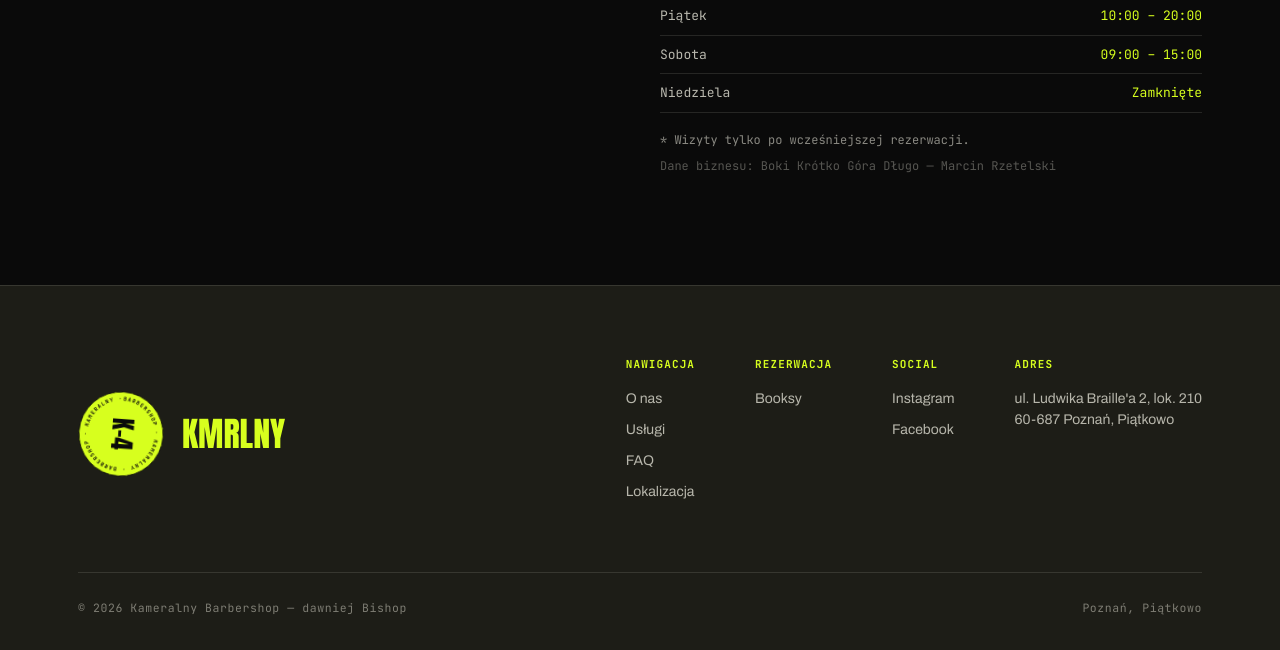
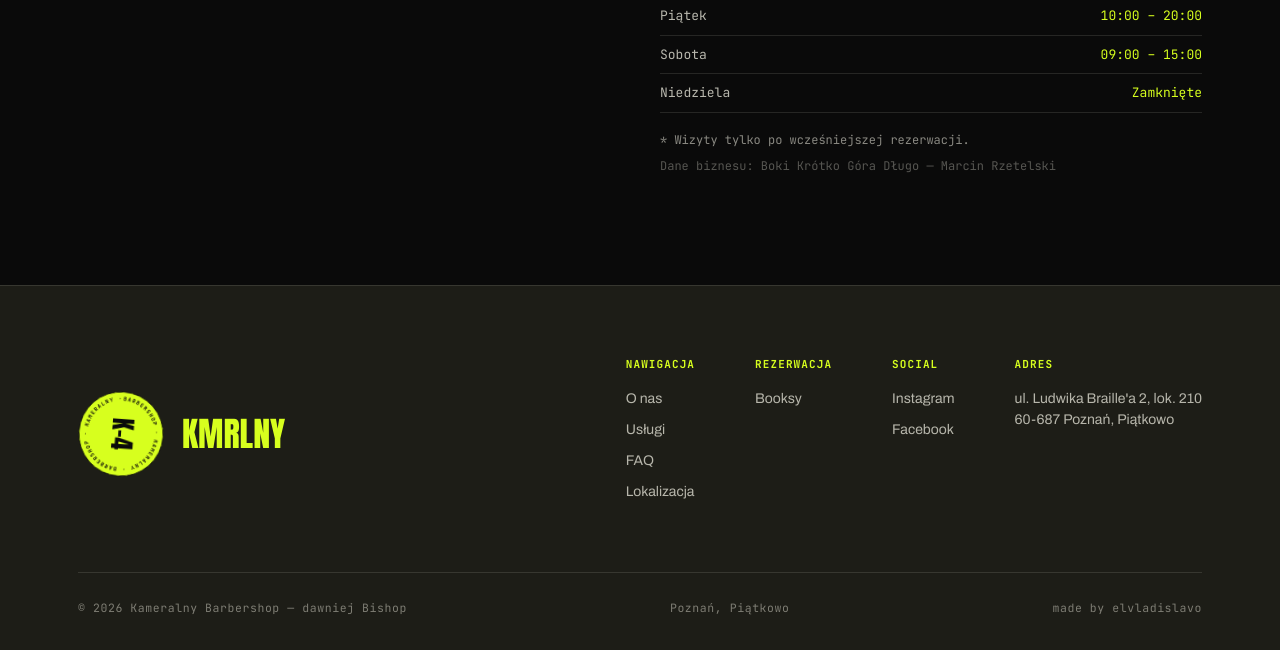
Before and after one commit to elvladislavo/kameralny, a plain HTML site: page index.html in a window 1280 px wide. Shown: the part 5117-5767 px from the top of the page. Drawn offline with Linux system fonts and the light colour scheme.

Commit message:
Add credit link to footer in index.html

```diff
--- a/index.html
+++ b/index.html
@@ -464,6 +464,7 @@
     <div class="foot-bottom">
       <span>© <span id="year">2026</span> Kameralny Barbershop — dawniej Bishop</span>
       <span>Poznań, Piątkowo</span>
+      <a class="foot-credit" href="https://elvladislavo.com" target="_blank" rel="noopener">made by elvladislavo</a>
     </div>
   </div>
 </footer>
```
